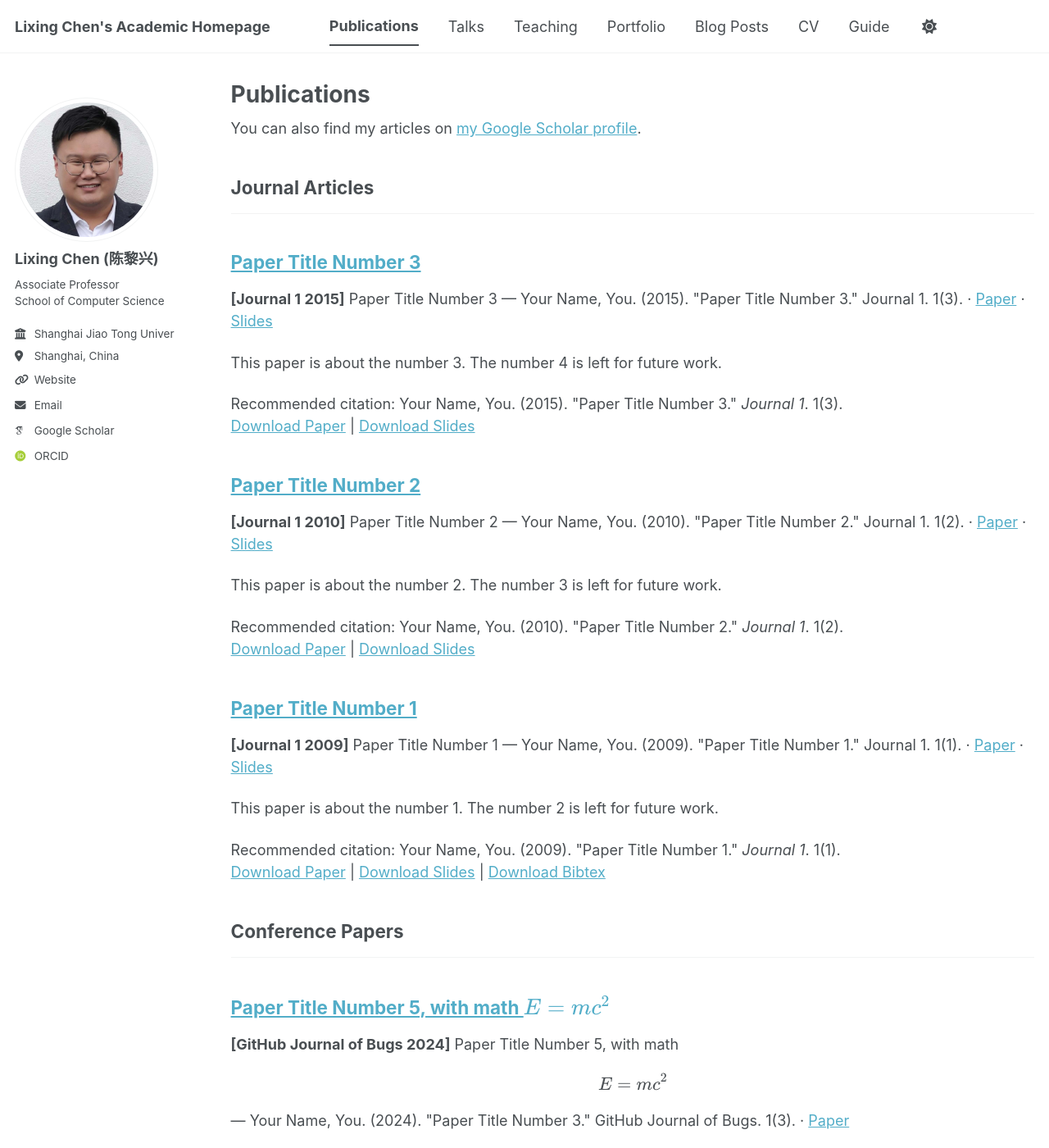
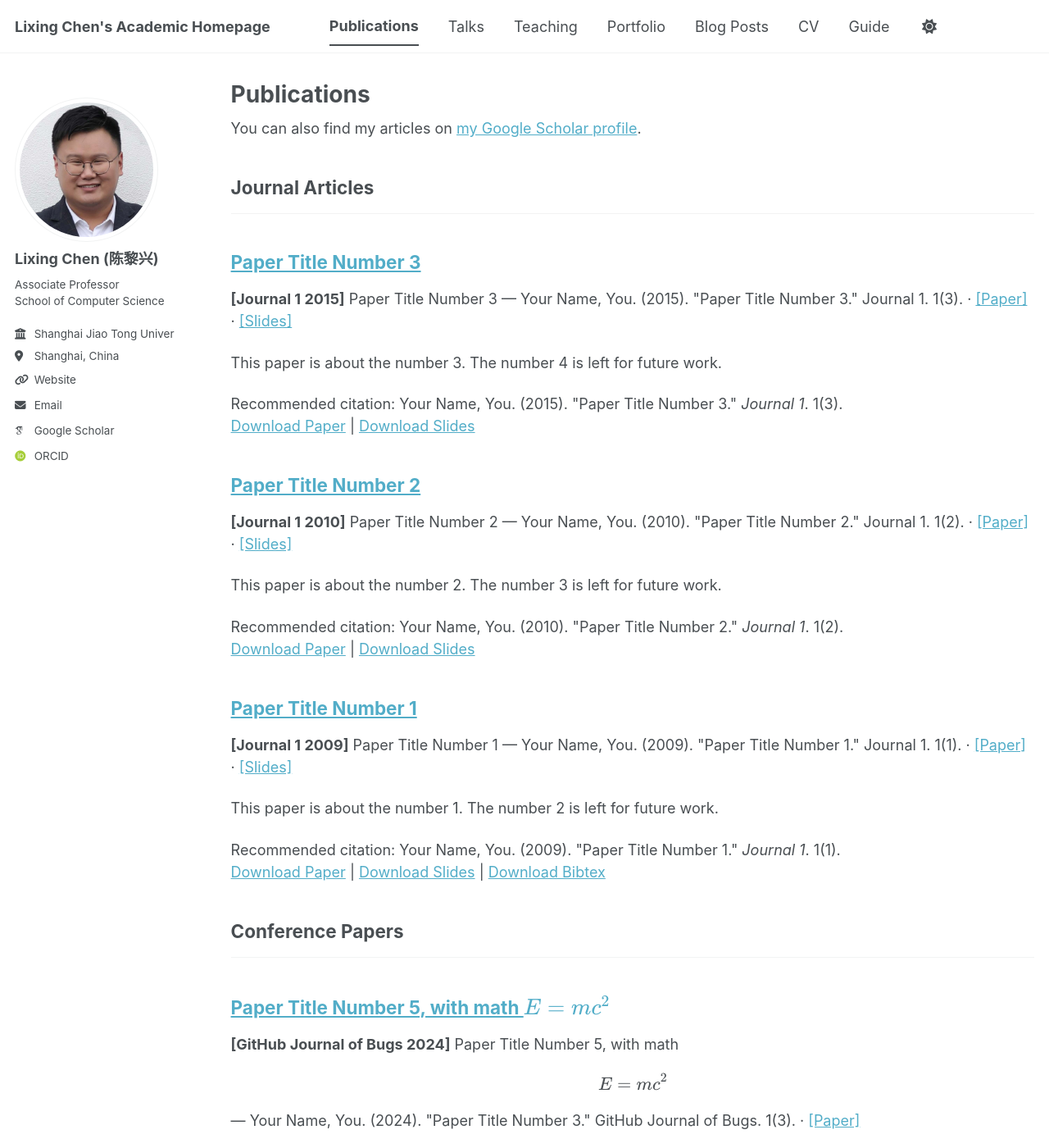
Before and after one commit to lx-chen-sjtu/lx-chen-sjtu.github.io, a Jekyll site: the page built from _pages/publications.html, in a window 1280 px wide and 1400 px high. Shown: the whole window at 82% size. Built offline with Jekyll 4.4.1, drawn with Linux system fonts in a browser that asks for light colours; some web fonts are replaced; a script bundle is joined from its source files by our own code; library files that are not in the unit come from our copies.

```diff
--- a/_includes/archive-single.html
+++ b/_includes/archive-single.html
@@ -47,11 +47,11 @@
             {{ post.citation | strip_html }}
 
             {% if post.paperurl %}
-            · <a href="{{ post.paperurl }}">Paper</a>
+            · <a href="{{ post.paperurl }}">[Paper]</a>
             {% endif %}
 
             {% if post.slidesurl %}
-            · <a href="{{ post.slidesurl }}">Slides</a>
+            · <a href="{{ post.slidesurl }}">[Slides]</a>
             {% endif %}
           </p>
         {% elsif post.date %}
```
